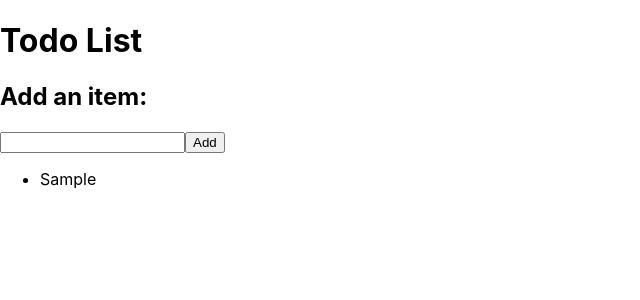
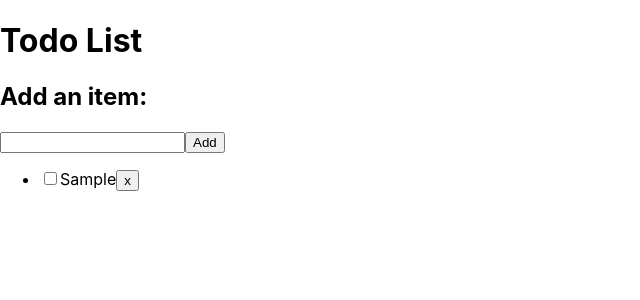
Before and after one commit to LiamBrem/ReactTodoList, a React (Create React App) app: page / in a window 1280 px wide. Both pictures are taken after typing "Sample" into the empty fields and a click on the button "Add". Shown: the top 300 px of the page, without its empty margins (0-640 px from the left). Built offline with nearby package versions, Linux system fonts and the light colour scheme.

Commit message:
returns item in list instead of string

```diff
--- a/src/components/App.js
+++ b/src/components/App.js
@@ -1,6 +1,5 @@
 import SubmitForm from "./SubmitForm";
 import List from "./List";
-import Item from "./Item";
 
 import React, { useState } from "react";
 
--- a/src/components/Item.js
+++ b/src/components/Item.js
@@ -2,8 +2,10 @@
 export default function Item(props) {
     return (
         <div>
-            <h3>{props.name}</h3>
             <input type="checkbox" />
+            { props.name }
+            <button>x</button>
+
 
         </div>
 
--- a/src/components/List.js
+++ b/src/components/List.js
@@ -1,14 +1,13 @@
 import Item from "./Item";
 
 export default function List(props) {
-  const taskList = props.todos.map((task) => (
-    <Item id={task.id} name={task.name} completed={task.completed} />
-  ));
 
   return (
     <ul>
       {props.todos.map((task) => (
-        <li>{task.name}</li>
+        <li key={task.id}>
+            <Item name={task.name}/>
+        </li>
       ))}
     </ul>
   );
```
